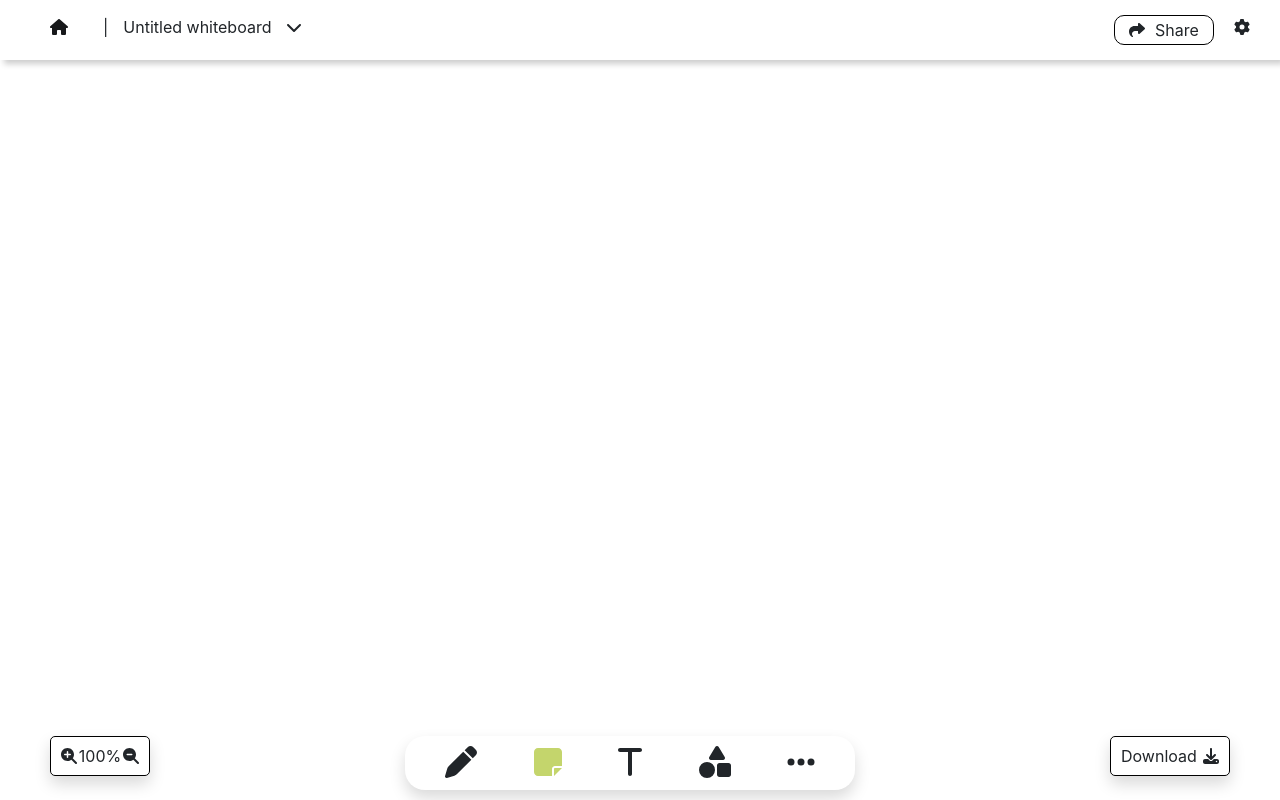
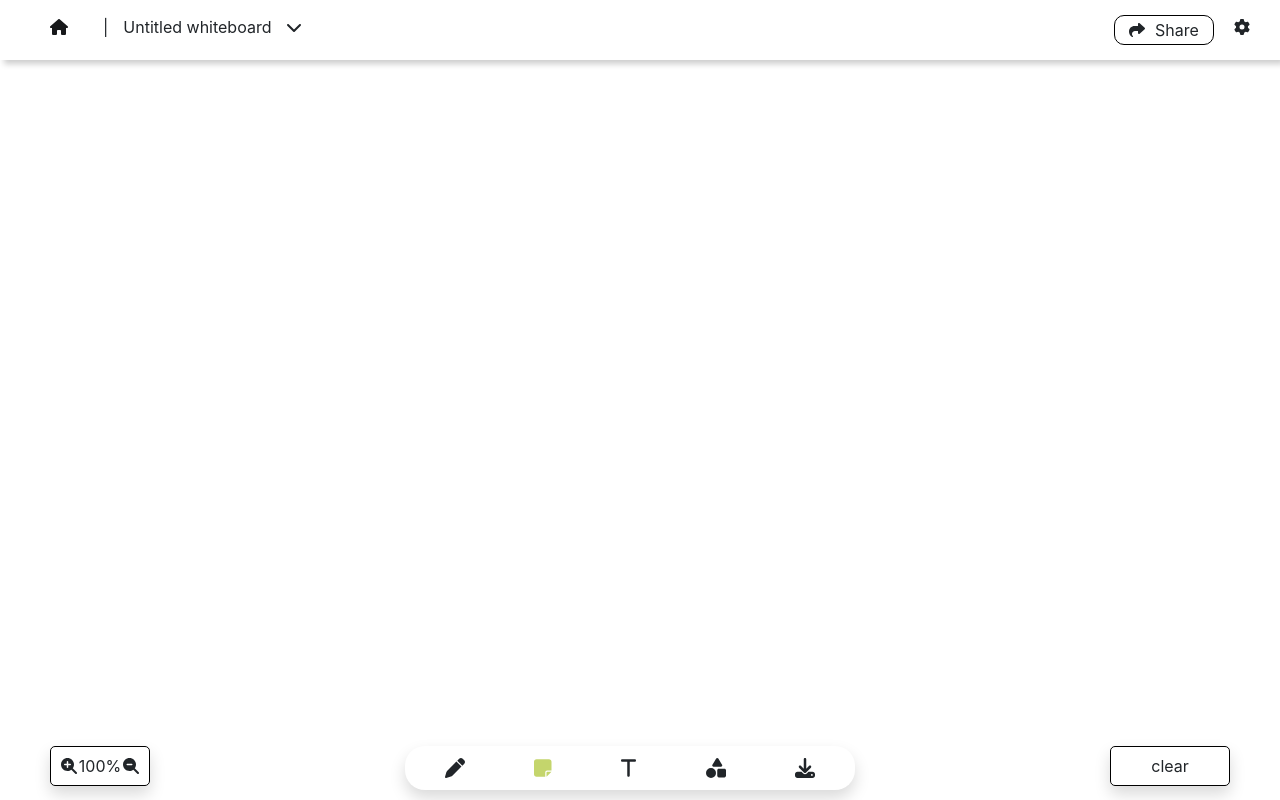
Before and after one commit to Vaishali054/VirtualWhiteboard, a React (Create React App) app: page / in a window 1280 px wide. Built offline with nearby package versions, Linux system fonts and the light colour scheme.

Commit message:
minor layout changes

```diff
--- a/src/components/Toolkit/Toolkit.jsx
+++ b/src/components/Toolkit/Toolkit.jsx
@@ -3,7 +3,6 @@ import { FontAwesomeIcon } from "@fortawesome/react-fontawesome";
 import "./toolkit.css";
 import {
   faDownload,
-  faEllipsis,
   faMagnifyingGlassMinus,
   faMagnifyingGlassPlus,
   faNoteSticky,
@@ -29,28 +28,27 @@ export default function Toolkit() {
         </div>
         <div className="tools shadow">
           <div className="pens">
-            <FontAwesomeIcon icon={faPen} size="2x" />
+            <FontAwesomeIcon icon={faPen} size="lg" />
           </div>
           <div className="stickynotes">
             <FontAwesomeIcon
               icon={faNoteSticky}
               style={{ color: "#c4d56c" }}
-              size="2x"
+              size="lg"
             />
           </div>
           <div className="text">
-            <FontAwesomeIcon icon={faT} size="2x" />
+            <FontAwesomeIcon className ="custom.icon" icon={faT} size="lg" />
           </div>
           <div className="shapes">
-            <FontAwesomeIcon icon={faShapes} size="2x" />
+            <FontAwesomeIcon className ="custom.icon" icon={faShapes} size="lg" />
           </div>
-          <div className="more">
-            <FontAwesomeIcon icon={faEllipsis} size="2x" />
+          <div className="download">
+            <FontAwesomeIcon icon={faDownload} className="custom.icon" size="lg"/>
           </div>
         </div>
-        <div className=" button download shadow">
-          Download
-          <FontAwesomeIcon icon={faDownload} />
+        <div className=" button clear shadow" >
+          clear
         </div>
       </div>
     </div>
--- a/src/components/Toolkit/toolkit.css
+++ b/src/components/Toolkit/toolkit.css
@@ -31,14 +31,17 @@
 
 
 }
-.download{
+.clear {
     padding: 7px 10px;
     border-radius: 5px;
     height: 40px;
     display: flex;
+    align-items: center;
+    justify-content: center;
     min-width: 120px;
-    justify-content: space-between;
-}
+    text-align: center;
+  }
+
 
 .tools{
     display: flex;
@@ -47,3 +50,6 @@
     padding: 10px 40px;
     border-radius: 20px;
 }
+.custom.icon{
+    color: #030201;
+}
```
